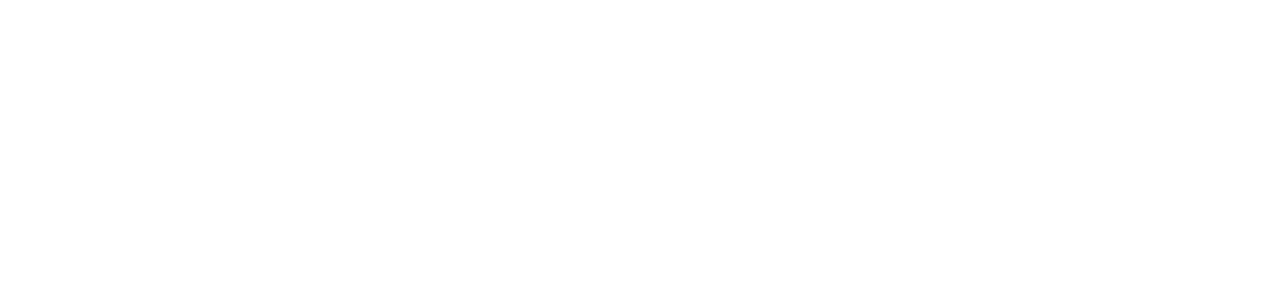
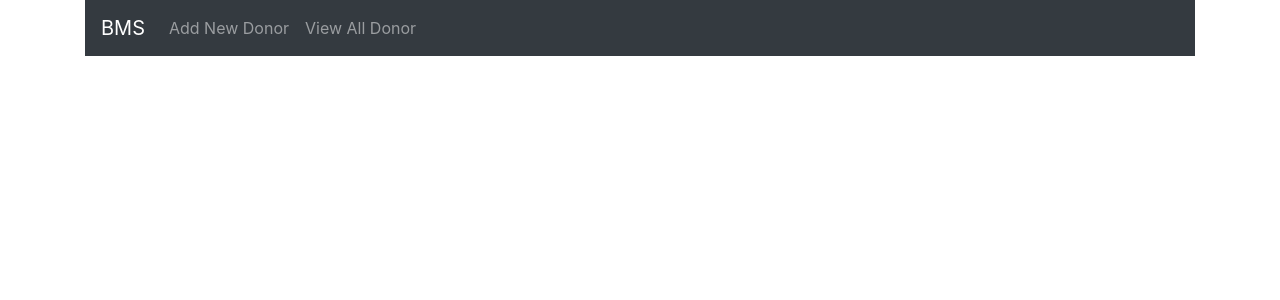
Before and after one commit to thtauhid/reference-management, a React (Create React App) app: page / in a window 1280 px wide. Shown: the top 300 px of the page. Built offline with nearby package versions, Linux system fonts and the light colour scheme.

Commit message:
adding a default-dummy home page

```diff
--- a/src/App.js
+++ b/src/App.js
@@ -4,13 +4,15 @@
 
 import AddNewDonor from './components/AddNewDonor'
 import ViewExistingDonors from './components/ViewExistingDonors'
+import Home from './components/Home'
 
 function App() {
     return (
         <div className="container">
     		<Router>
-    			<Route path="/addNewDonor" component={AddNewDonor} />
-    			<Route path="/viewExistingDonors" component={ViewExistingDonors} />
+    			<Route path="/" component={Home} />
+    			<Route path="/add/donor" component={AddNewDonor} />
+    			<Route path="/view/donor/all" component={ViewExistingDonors} />
     		</Router>
     	</div>
     );
--- /dev/null
+++ b/src/components/Home.js
@@ -0,0 +1,21 @@
+import React, { Component } from 'react'
+import { Link } from 'react-router-dom'
+export default class Home extends Component {
+    render() {
+        return (
+            <nav className="navbar navbar-dark bg-dark navbar-expand-lg">
+					<Link to="/" className="navbar-brand" >BMS</Link>
+					<div className="collapse navbar-collapse">
+						<ul className="navbar-nav mr-auto">
+							<li className="navbar-item">
+								<Link to="/add/donor" className="nav-link" >Add New Donor</Link>
+							</li>
+							<li className="navbar-item">
+								<Link to="/view/donor/all" className="nav-link" >View All Donor</Link>
+							</li>
+						</ul>
+					</div>
+				</nav>
+        )
+    }
+}
```
